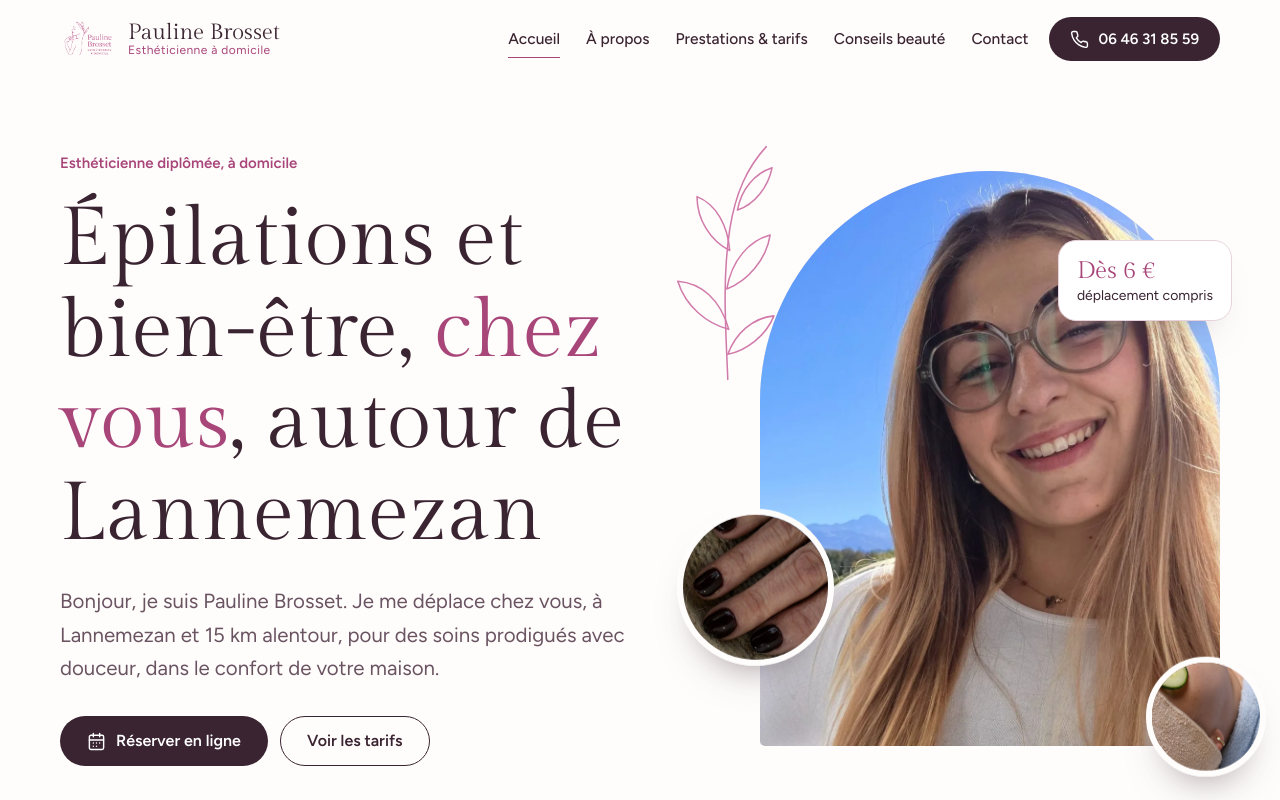
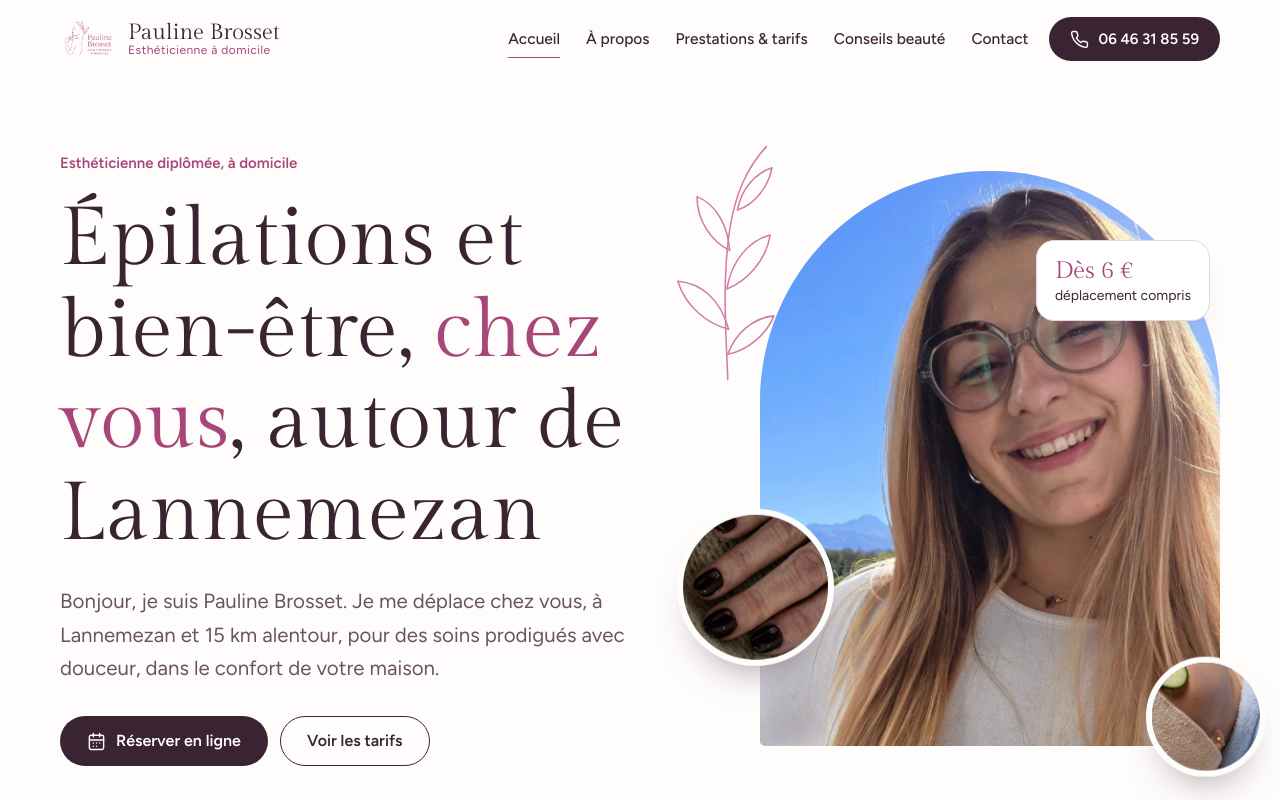
Before and after one commit to FenixServicesFrance/pauline-esthetique, a plain HTML site: page index.html in a window 1280 px wide. Shown: the top 800 px of the page. Drawn offline with Linux system fonts and the light colour scheme.

Commit message:
Badge du hero dans le cadre
Co-Authored-By: Claude Opus 5.5 <noreply@anthropic.com>
Claude-Session: https://claude.ai/code/session_01JaHMw7Azo7TVZk1AsFP3ZM

```diff
--- a/assets/css/site.v2.css
+++ b/assets/css/site.v2.css
@@ -71,7 +71,7 @@ p{margin:0 0 1em}
 .arche .ph{aspect-ratio:4/5;border-radius:999px 999px var(--r) var(--r);overflow:hidden;background:var(--poudre-2)}
 .arche .ph img{width:100%;height:100%;object-fit:cover}
 .arche .trait{position:absolute;left:-58px;bottom:-34px;width:190px;opacity:.9;filter:drop-shadow(0 1px 0 rgba(0,0,0,.02))}
-.arche .badge{position:absolute;right:-12px;top:12%;background:#fff;border:1px solid var(--ligne);border-radius:18px;padding:14px 18px;box-shadow:0 24px 40px -28px rgba(58,36,49,.5);font-size:14px;line-height:1.35}
+.arche .badge{position:absolute;right:10px;top:12%;background:#fff;border:1px solid var(--ligne);border-radius:18px;padding:14px 18px;box-shadow:0 24px 40px -28px rgba(58,36,49,.5);font-size:14px;line-height:1.35}
 .arche .badge b{display:block;font-family:var(--display);font-size:24px;font-weight:400;color:var(--rose)}
 @media (max-width:860px){
   .hero .wrap{grid-template-columns:1fr}
```
